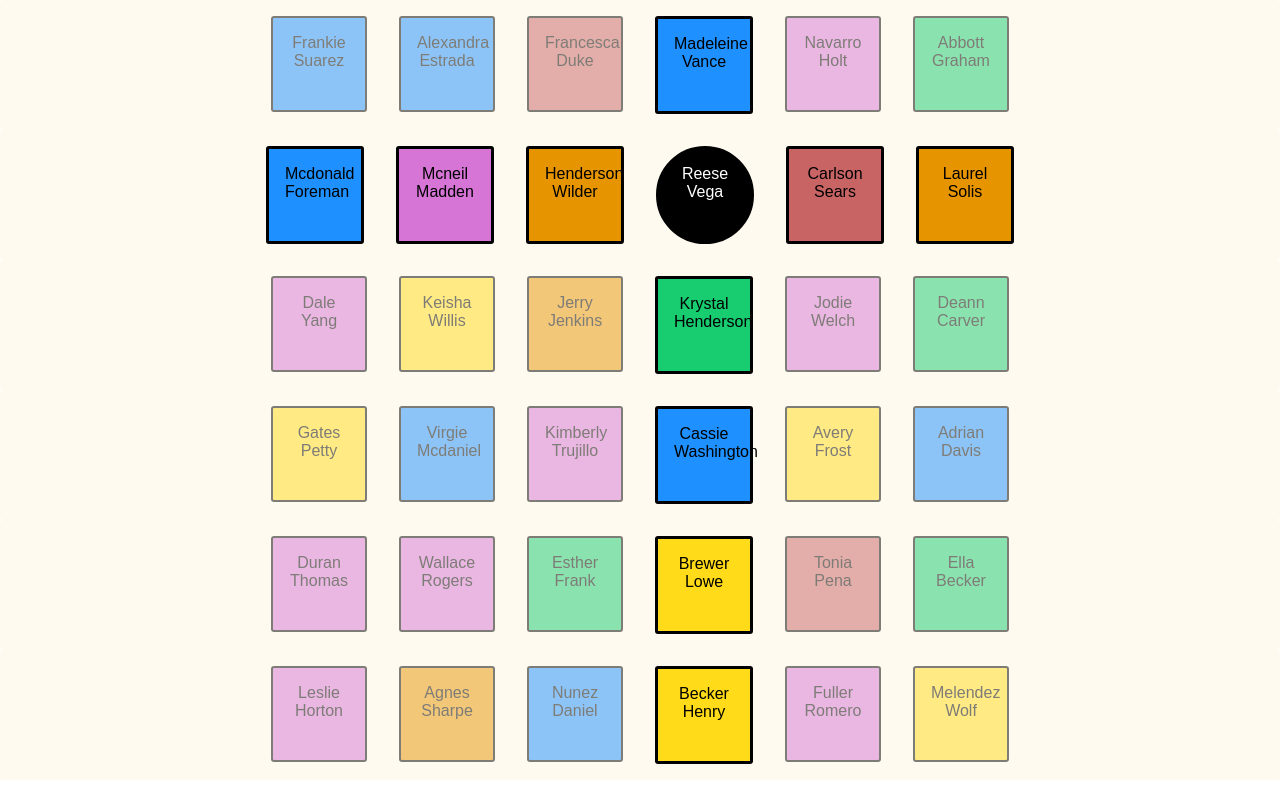
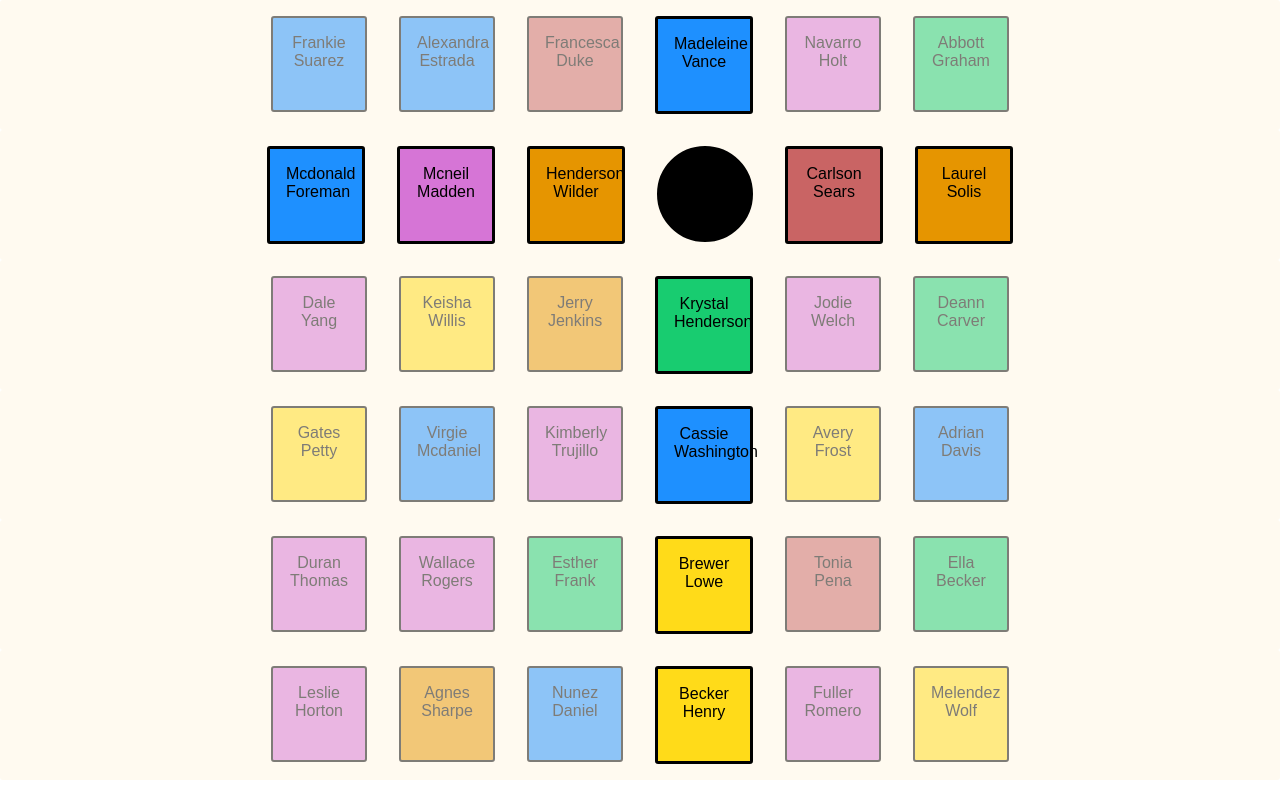
Before and after one commit to afrz/master-of-puppets, a React (Create React App) app: page / in a window 1280 px wide. Built offline with nearby package versions, Linux system fonts and the light colour scheme; the HTML template or start-up script is replaced by a standard one.

Commit message:
Finish capture phase

```diff
--- a/src/components/Board/GameBoard.jsx
+++ b/src/components/Board/GameBoard.jsx
@@ -16,28 +16,34 @@ const TileContainer = styled.div`
   }
 
   border: ${props => (props.active ? "3px " : "2px")} solid black;
-
   opacity: ${props => (props.active ? "1" : "0.5")};
-  color: ${props => (props.master ? "white" : "black")};
-  background: ${props => (props.master ? "black" : props.backcolor)};
-  border-radius: ${props => (props.master ? "100%" : "3px")};
+  color: black;
+  border-radius: 3px;
+  background-color: ${props => props.backcolor};
 `;
 
-const EmptyTileContainer = TileContainer.extend`
+const EmptyTile = TileContainer.extend`
   border: 0;
   opacity: 0;
 `;
 
+const MasterTile = TileContainer.extend`
+  background-color: black;
+  border-radius: 100%;
+  opacity: 1;
+`;
+
 const Tile = ({ tile, active, pickCard }) => {
   if (tile.empty === true) {
-    return <EmptyTileContainer />;
+    return <EmptyTile />;
   }
+  if (tile.master === true) return <MasterTile />;
+
   return (
     <TileContainer
-      master={tile.master}
       backcolor={tile.family.color}
       active={active}
-      onClick={() => (active && !tile.master ? pickCard(tile) : {})}
+      onClick={() => (active ? pickCard(tile) : {})}
     >
       {tile.name}
     </TileContainer>
--- a/src/logic/reducers/index.js
+++ b/src/logic/reducers/index.js
@@ -19,27 +19,27 @@ function matrix(state = generateMatrix(cardList, 6), action) {
     const pickedCard = cardSearcher(action.payload.card);
     const pickedFamily = getId(familySearcher(getFamilyId(pickedCard)));
 
-    //select all cards between coordinates and filter them by chosen family
+    //select all cards between coordinates
     const cards = getPathBetweenCoords(from, to)
+      //map to real cards
       .map(coord => cardSearcher(state[coord.y][coord.x]))
-      .filter(card => getFamilyId(card) === pickedFamily);
+      .filter(card => undefined !== card)
+      //only from chosen/picked family
+      .filter(card => getFamilyId(card) === pickedFamily)
+      //except picked card, which will becomes the master
+      .filter(card => card !== pickedCard)
+      //force add old master which will be emptied
+      .concat(cardSearcher(action.payload.from));
 
-    cards.forEach(c => console.log(c));
-
+    //alter matrix, empty cards between master and picked card
     return state.map(row => {
       let newRow = row;
       cards.forEach(c => {
         newRow = replace(newRow, getId(c), EMPTY_CARD);
       });
-      console.log(newRow);
+
       return newRow;
     });
-
-    // //alter matrix, empty cards between master and picked card
-    // const row = state[from.y];
-    // const newRow = replace(row, action.payload.from, EMPTY_CARD);
-
-    // return replace(state, row, newRow);
   }
   return state;
 }
@@ -57,7 +57,7 @@ function generateMatrix(cardList, matrixSize) {
   }, []);
 }
 
-function getPathBetweenCoords(from, to, matrix) {
+function getPathBetweenCoords(from, to) {
   const coords = [];
 
   let start = from;
@@ -83,7 +83,7 @@ function getPathBetweenCoords(from, to, matrix) {
 }
 
 export default combineReducers({
+  master,
   matrix,
-  master,
   player
 });
--- a/src/logic/selectors.js
+++ b/src/logic/selectors.js
@@ -1,4 +1,5 @@
 import { cardSearcher, familySearcher } from "./static";
+import { EMPTY_CARD } from "../constants/actionTypes";
 
 export const translateToGrid = state => {
   return getMatrix(state).map(r => {
@@ -44,3 +45,4 @@ export const getMaster = ({ master }) => master;
 //helpers
 export const getId = ({ _id }) => _id;
 export const getFamilyId = ({ family_id }) => family_id;
+export const isEmpty = card => card === EMPTY_CARD;
```
